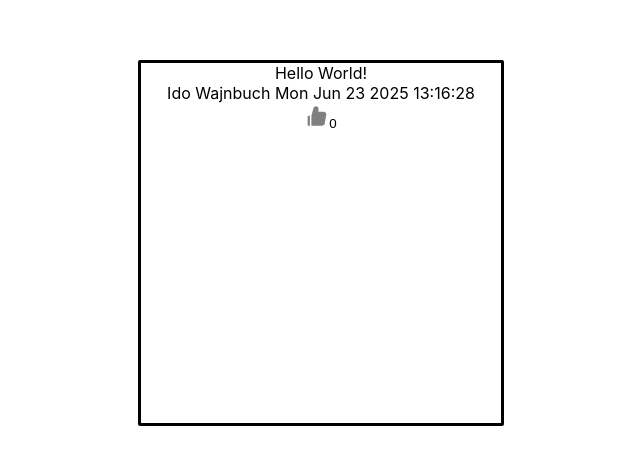
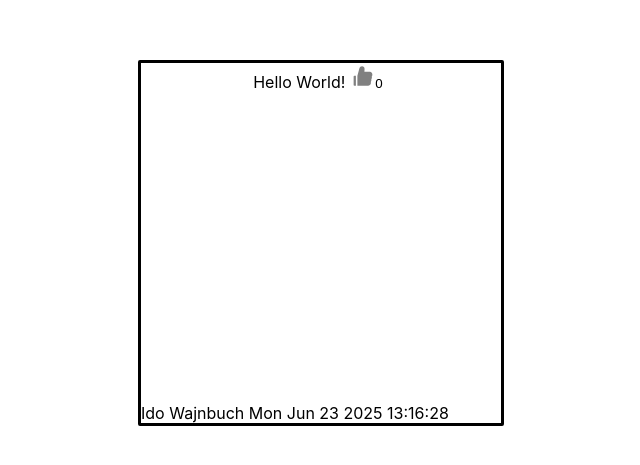
Before and after one commit to ido-wajnbuch/KeremNet, a React (Create React App) app in the folder my-app/: page / in a window 1280 px wide. Shown: the part 157-622 px from the top of the page, without its empty margins (319-959 px from the left). Built offline with nearby package versions, Linux system fonts and the light colour scheme.

Commit message:
metadata is in bottom left corner

```diff
--- a/my-app/src/Post/Post.css
+++ b/my-app/src/Post/Post.css
@@ -4,13 +4,17 @@
     border: solid black;
     height: 360px;
     width: 360px;
+    position: relative;
+}
+
+.social-buttons
+{
 
 }
 
-#post-metadata
+.post-metadata
 {
-    text-align: center;
-    align-items: center;
-    justify-content: center;
-    display: flex;
+    position: absolute;
+    bottom: 0;
+    left: 0;
 }
--- a/my-app/src/Post/Post.tsx
+++ b/my-app/src/Post/Post.tsx
@@ -12,9 +12,9 @@ interface PostProps
 const Post: React.FC<PostProps> = ({ content, author, publishDateTime}) => {
     return (
         <div className="post">
-            <span id='post-content'>{content}</span>
-            <span id='post-metadata'>{author} {publishDateTime.toString().split('GMT')[0]}</span>
-            <Like />
+            <span className='post-content'>{content}</span>
+            <span className='post-metadata'>{author} {publishDateTime.toString().split('GMT')[0]}</span>
+            <span className='social-buttons'><Like/></span>
         </div>
     );
 };
```
